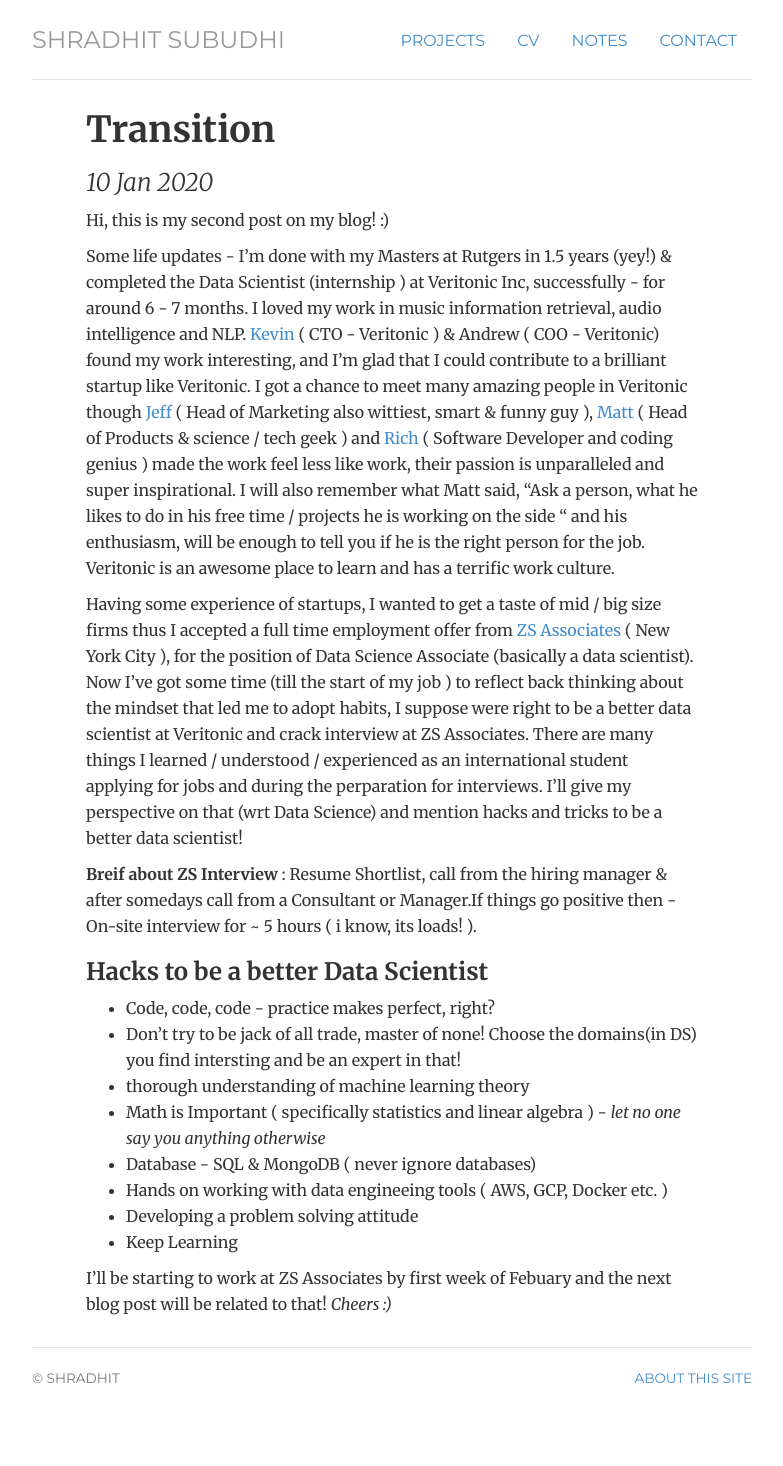
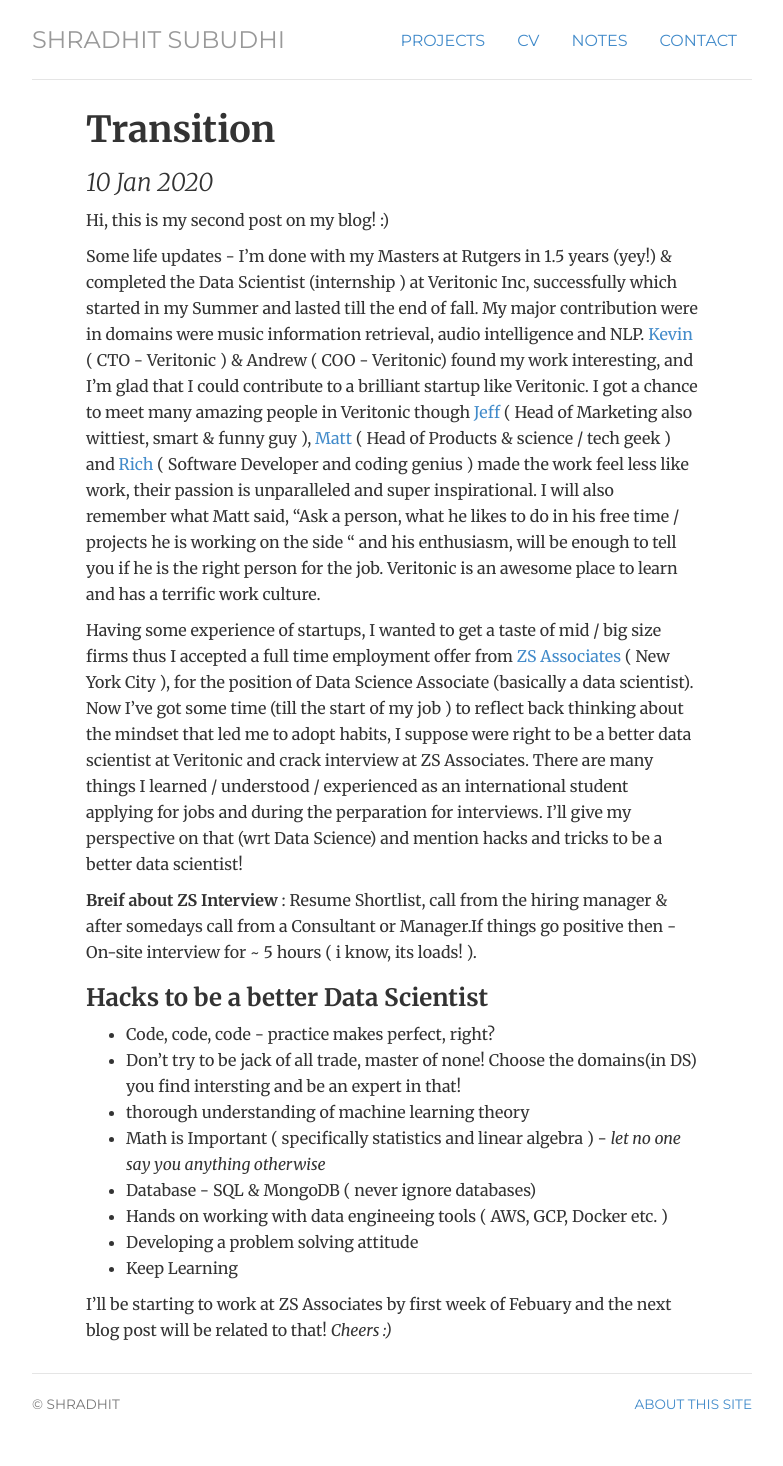
Before and after one commit to shradhit7/shradhit7.github.io, a Jekyll site: the page built from _posts/2020-01-10- Full Time Job.md, in a window 1280 px wide. Shown: the whole page, without its empty margins (248-1031 px from the left). Built offline with Jekyll 4.4.1, drawn with Linux system fonts in a browser that asks for light colours; before the commit the page ends 1440 px from its top, so only the background shows below that.

Commit message:
Update 2020-01-10- Full Time Job.md

```diff
--- a/_posts/2020-01-10- Full Time Job.md
+++ b/_posts/2020-01-10- Full Time Job.md
@@ -5,7 +5,7 @@
 
 Hi, this is my second post on my blog! :)
 
-Some life updates - I’m done with my Masters at Rutgers in 1.5 years (yey!) & completed the Data Scientist (internship ) at Veritonic Inc, successfully - for around 6 - 7 months. I loved my work in music information retrieval, audio intelligence and NLP. [Kevin](https://falicon.com/) ( CTO - Veritonic ) & Andrew ( COO - Veritonic) found my work interesting, and I’m glad that I could contribute to a brilliant startup like Veritonic. I got a chance to meet many amazing people in Veritonic though [Jeff](https://www.linkedin.com/in/jeffreyspiro/) ( Head of Marketing also wittiest, smart & funny guy ), [Matt](https://www.mattgagliano.com/) ( Head of Products & science / tech geek ) and [Rich](https://www.richinfante.com/) ( Software Developer and coding genius ) made the work feel less like work, their passion is unparalleled and super inspirational. I will also remember what Matt said, “Ask a person, what he likes to do in his free time / projects he is working on the side “ and his enthusiasm, will be enough to tell you if he is the right person for the job. Veritonic is an awesome place to learn and has a terrific work culture.
+Some life updates - I’m done with my Masters at Rutgers in 1.5 years (yey!) & completed the Data Scientist (internship ) at Veritonic Inc, successfully which started in my Summer and lasted till the end of fall. My major contribution were in domains were music information retrieval, audio intelligence and NLP. [Kevin](https://falicon.com/) ( CTO - Veritonic ) & Andrew ( COO - Veritonic) found my work interesting, and I’m glad that I could contribute to a brilliant startup like Veritonic. I got a chance to meet many amazing people in Veritonic though [Jeff](https://www.linkedin.com/in/jeffreyspiro/) ( Head of Marketing also wittiest, smart & funny guy ), [Matt](https://www.mattgagliano.com/) ( Head of Products & science / tech geek ) and [Rich](https://www.richinfante.com/) ( Software Developer and coding genius ) made the work feel less like work, their passion is unparalleled and super inspirational. I will also remember what Matt said, “Ask a person, what he likes to do in his free time / projects he is working on the side “ and his enthusiasm, will be enough to tell you if he is the right person for the job. Veritonic is an awesome place to learn and has a terrific work culture.
 
 Having some experience of startups, I wanted to get a taste of mid / big size firms thus I accepted a full time employment offer from [ZS Associates](https://www.zs.com/) ( New York City ), for the position of Data Science Associate (basically a data scientist). Now I’ve got some time (till the start of my job ) to reflect back thinking about the mindset that led me to adopt habits, I suppose were right to be a better data scientist at Veritonic and crack interview at ZS Associates. There are many things I learned / understood / experienced as an international student applying for jobs and during the perparation for interviews. I’ll give my perspective on that (wrt Data Science) and mention hacks and tricks to be a better data scientist!
 
```
